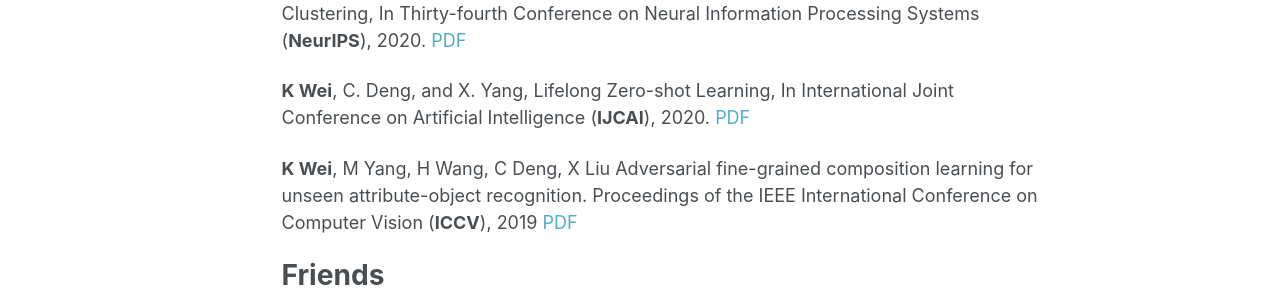
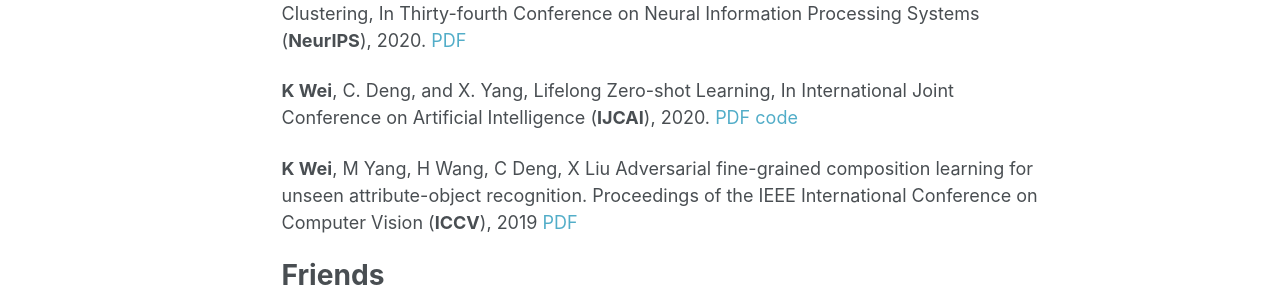
Before and after one commit to Drkun/xdkunwei.github.io, a Jekyll site: the page built from _pages/about.md, in a window 1280 px wide and 1349 px high. Shown: the part 674-974 px from the top of the window. Built offline with Jekyll 4.4.1, drawn with Linux system fonts in a browser that asks for light colours; some web fonts are replaced.

Commit message:
Update about.md

```diff
--- a/_pages/about.md
+++ b/_pages/about.md
@@ -29,7 +29,7 @@ Conference
 ------
 X. Yang, C. Deng, __K Wei__, J. Yan, and W. Liu, Adversarial Learning for Robust Deep Clustering, In Thirty-fourth Conference on Neural Information Processing Systems (__NeurIPS__), 2020. [PDF](https://proceedings.neurips.cc/paper/2020/file/6740526b78c0b230e41ae61d8ca07cf5-Paper.pdf)
 
-__K Wei__, C. Deng, and X. Yang, Lifelong Zero-shot Learning, In International Joint Conference on Artificial Intelligence (__IJCAI__), 2020. [PDF](https://www.ijcai.org/Proceedings/2020/0077.pdf)
+__K Wei__, C. Deng, and X. Yang, Lifelong Zero-shot Learning, In International Joint Conference on Artificial Intelligence (__IJCAI__), 2020. [PDF](https://www.ijcai.org/Proceedings/2020/0077.pdf) [code](https://github.com/Drkun/Lifelong-Zero-Shot-Learning)
 
 __K Wei__, M Yang, H Wang, C Deng, X Liu Adversarial fine-grained composition learning for unseen attribute-object recognition. Proceedings of the IEEE International Conference on Computer Vision (__ICCV__), 2019 [PDF](https://openaccess.thecvf.com/content_ICCV_2019/papers/Wei_Adversarial_Fine-Grained_Composition_Learning_for_Unseen_Attribute-Object_Recognition_ICCV_2019_paper.pdf)
 
```
